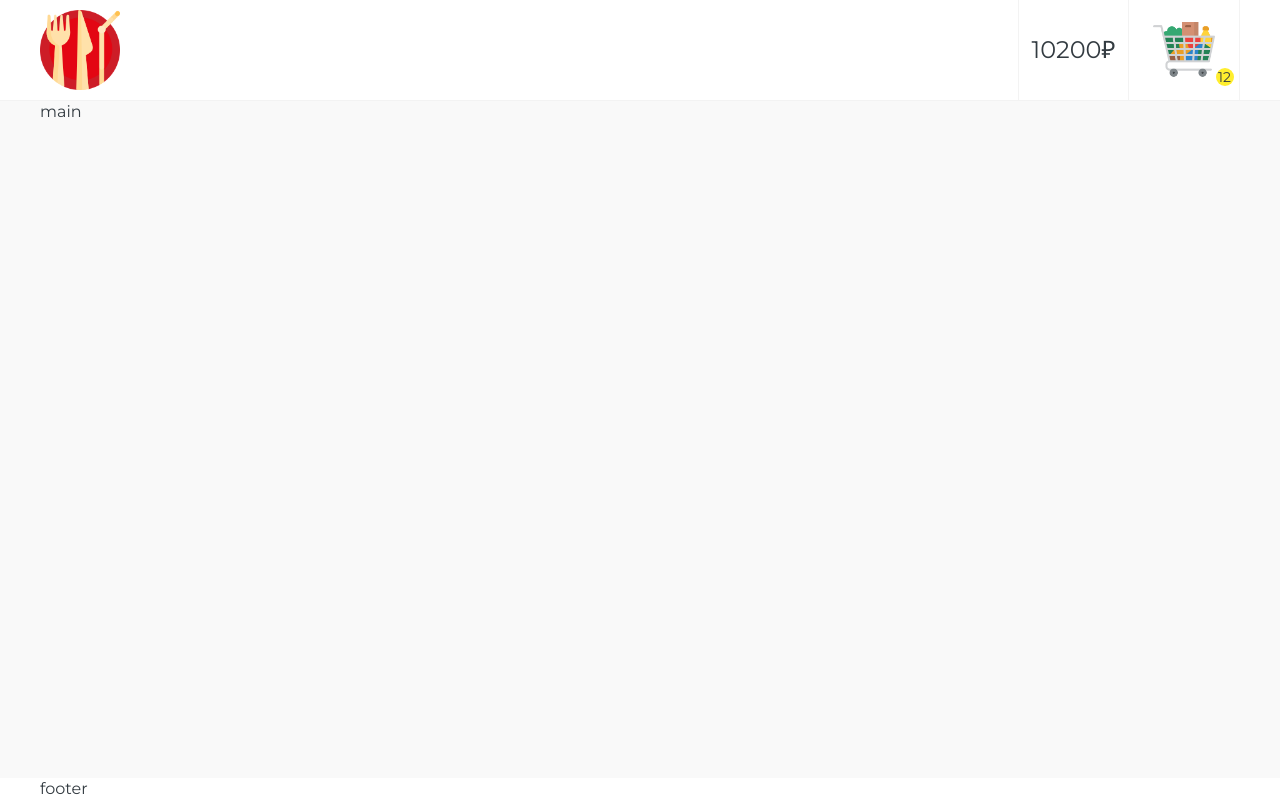
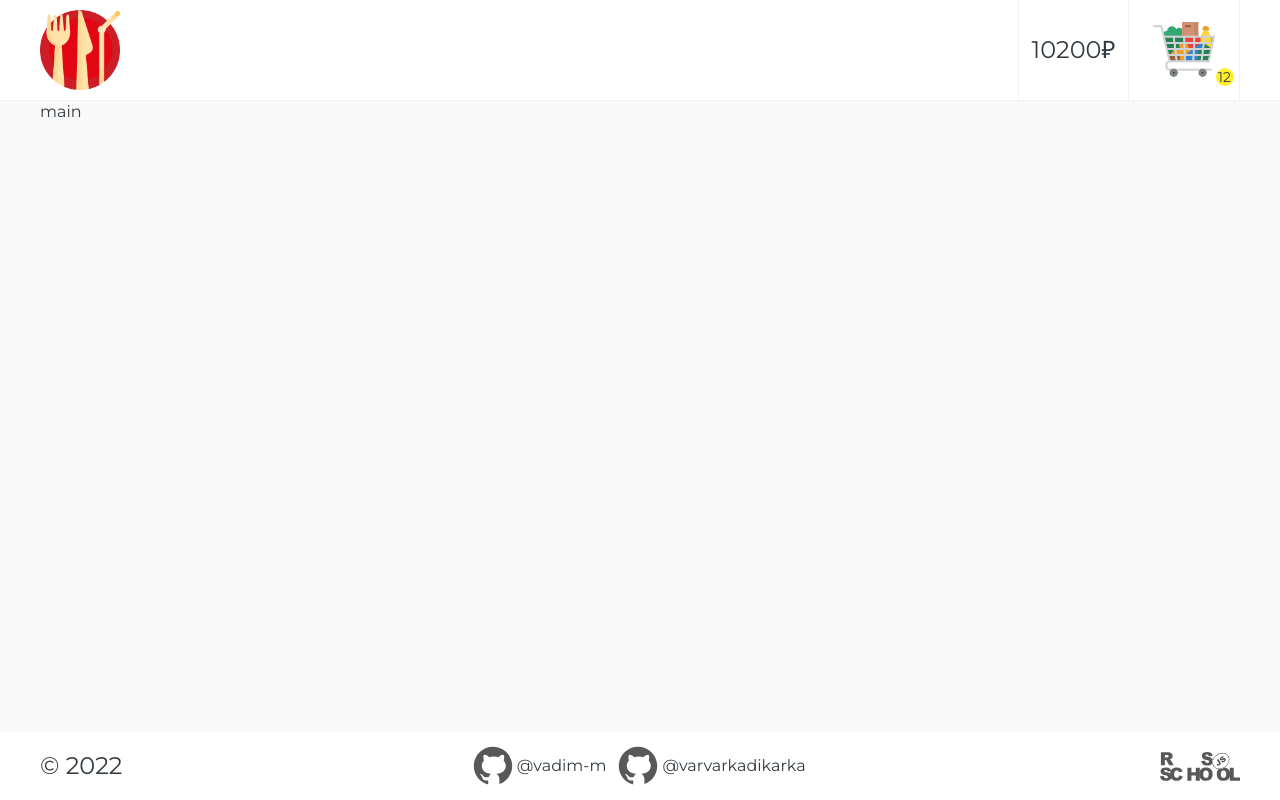
Before and after one commit to vadim-m/online-store, a website built with webpack: page src/index.html in a window 1280 px wide. Built offline with nearby package versions, Linux system fonts and the light colour scheme.

Commit message:
feat: add footer block

```diff
--- /dev/null
+++ b/src/assets/style/components/_footer.scss
@@ -0,0 +1,48 @@
+.footer {
+  padding: rem(10) 0;
+
+  &__container {
+    display: flex;
+    justify-content: space-between;
+    align-items: center;
+  }
+
+  &__authors {
+    display: flex;
+    align-items: center;
+  }
+
+  &__author {
+    margin-right: rem(8);
+  }
+
+  &__link {
+    display: block;
+    background-position: center;
+    background-repeat: no-repeat;
+    background-size: contain;
+    opacity: 0.65;
+    transition: opacity 0.2s ease;
+
+    &:hover,
+    &:focus {
+      opacity: 1;
+    }
+
+    &_github {
+      width: 3rem;
+      height: 3rem;
+      background-image: url(./assets/img/footer/github.svg);
+    }
+
+    &_rss {
+      width: 5rem;
+      height: 3rem;
+      background-image: url(./assets/img/footer/rss.svg);
+    }
+  }
+
+  &__info {
+    font-size: rem(24);
+  }
+}
--- a/src/index.html
+++ b/src/index.html
@@ -31,7 +31,16 @@
       <div class="container">main</div>
     </main>
     <footer class="footer">
-      <div class="container">footer</div>
+      <div class="container footer__container">
+        <div class="footer__info">© 2022</div>
+        <div class="footer__authors">
+          <a class="footer__link footer__link_github" href="https://github.com/vadim-m" target="_blank"></a>
+          <span class="footer__author">@vadim-m</span>
+          <a class="footer__link footer__link_github" href="https://github.com/Varvarkadikarka" target="_blank"></a>
+          <span class="footer__author">@varvarkadikarka</span>
+        </div>
+        <a class="footer__link footer__link_rss" href="https://rs.school/js/" target="_blank"></a>
+      </div>
     </footer>
   </div>
 </body>
--- a/src/index.scss
+++ b/src/index.scss
@@ -6,3 +6,4 @@
 
 // components
 @import './assets/style/components/_header';
+@import './assets/style/components/_footer';
```
Also changed, not shown: src/assets/img/footer/github.svg (added), src/assets/img/footer/rss.svg (added).
